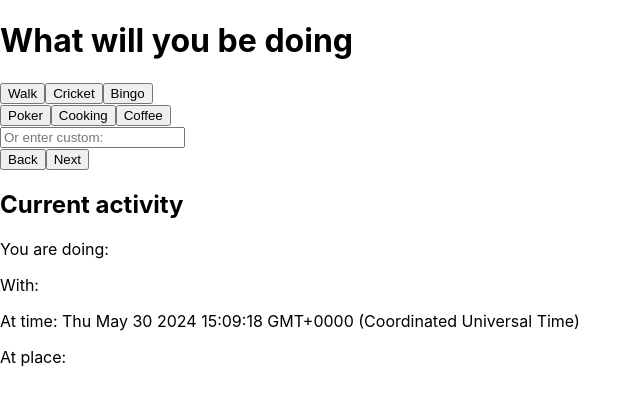
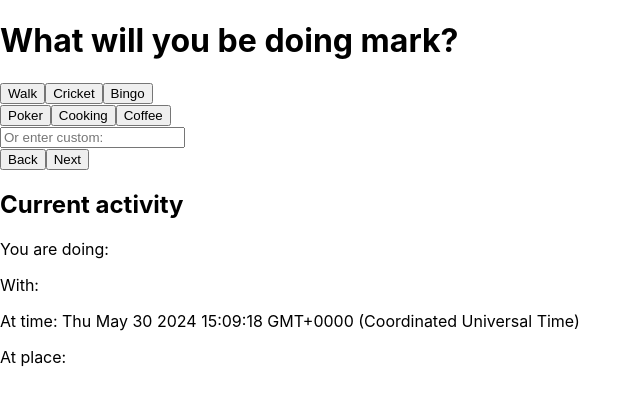
Before and after one commit to starswap/DRP24, a React (Create React App) app in the folder frontend/: page / in a window 1280 px wide. Shown: the top 404 px of the page, without its empty margins (0-642 px from the left). Built offline with nearby package versions, Linux system fonts and the light colour scheme.

Commit message:
feat(frontend): :art: Mark test

```diff
--- a/frontend/src/CreateEvent.tsx
+++ b/frontend/src/CreateEvent.tsx
@@ -88,7 +88,7 @@ function What({
   };
   return (
     <>
-      <h1>What will you be doing</h1>
+      <h1>What will you be doing mark?</h1>
       <div className="grid grid-rows-2">
         <div>
           <ValueButton onClick={handleClick} label={'Walk'} value="Walk" />
```
